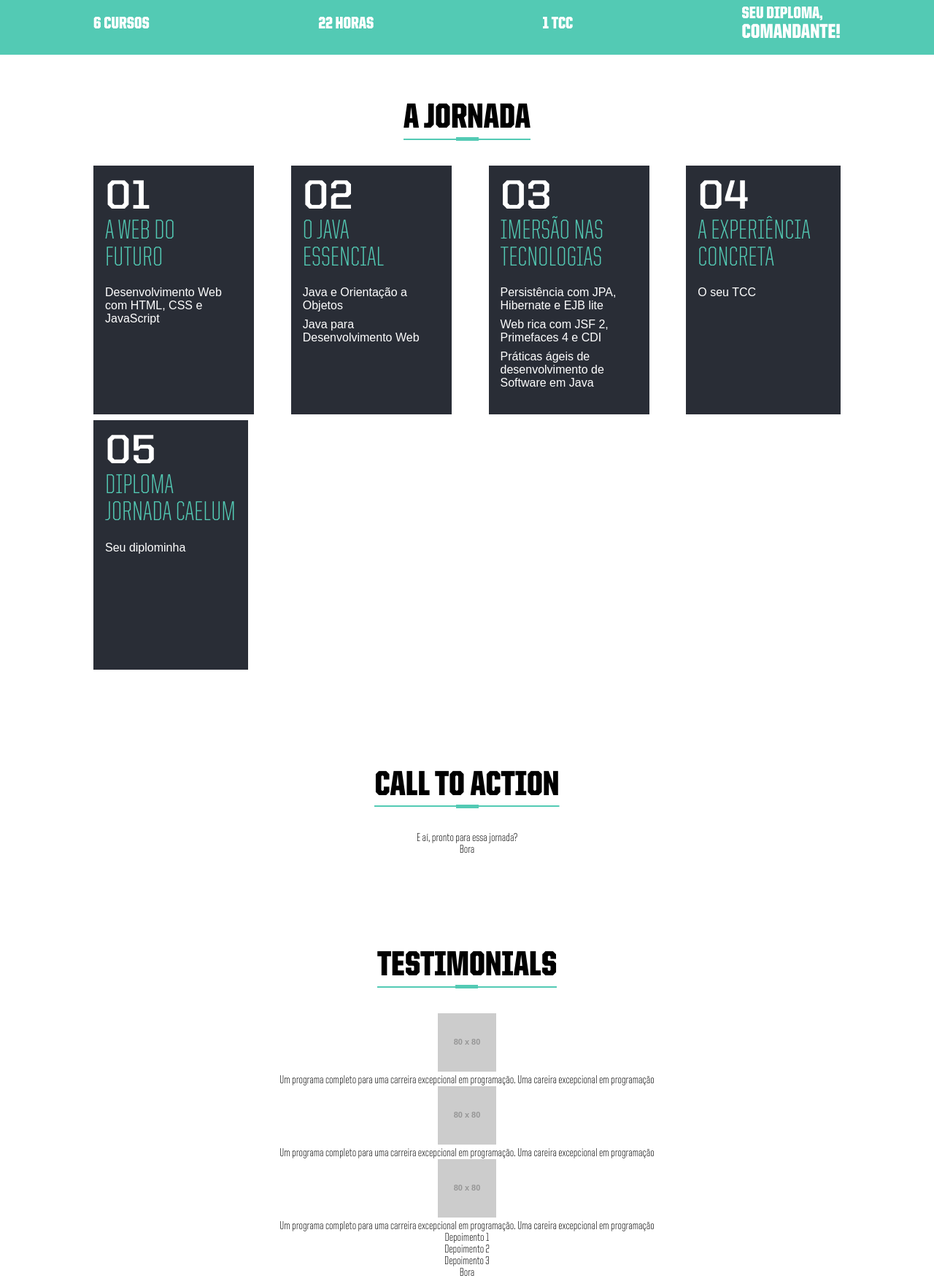
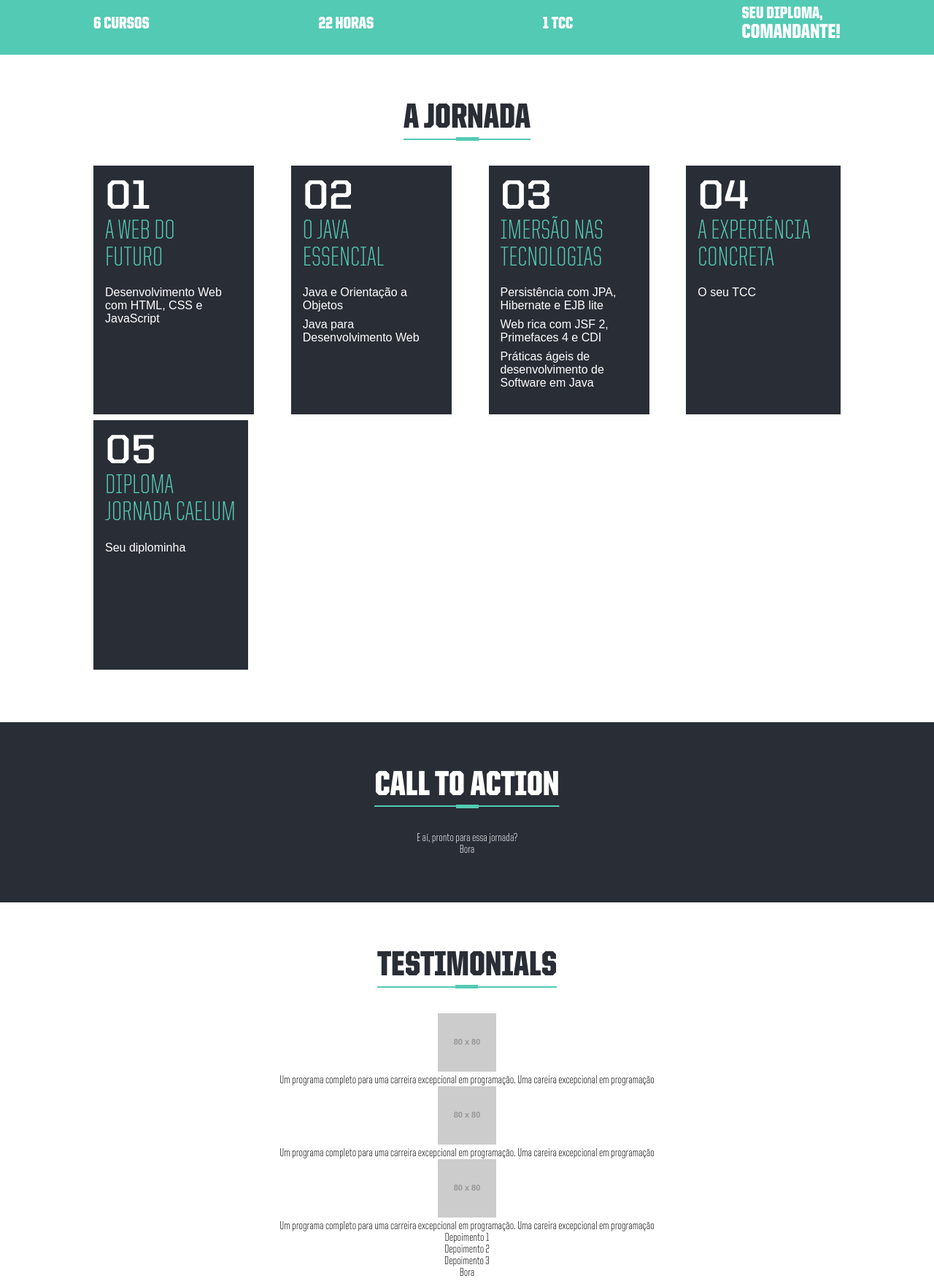
Before and after one commit to artdiniz/jornada, a plain HTML site: page index.html in a window 1280 px wide. Shown: the part 320-2076 px from the top of the page at 73% size. Drawn offline with Linux system fonts and the light colour scheme; placeholder pictures from the web are drawn by us.

Commit message:
Cores certas nas secoes

```diff
--- a/index.html
+++ b/index.html
@@ -12,6 +12,8 @@
 	<link rel="stylesheet" href="styles/journeyResume.css">
 	<link rel="stylesheet" href="styles/journeyTimeline.css">
 	<link rel="stylesheet" href="styles/journeyStep.css">
+	<link rel="stylesheet" href="styles/callToAction.css">
+	<link rel="stylesheet" href="styles/testimonialsContainer.css">
 </head>
 <body>
 	<section class="container intro">
--- /dev/null
+++ b/styles/callToAction.css
@@ -0,0 +1,4 @@
+.callToAction {
+	background-color: #292D36;
+	color: #FFF
+}
--- a/styles/journeyTimeline.css
+++ b/styles/journeyTimeline.css
@@ -1,3 +1,11 @@
+.journeyTimeline {
+	background-color: #FFF;
+}
+
+.journeyTimeline .title {
+	color: #292D36;
+}
+
 @media(min-width: 1125px){
 	.journeyTimeline-list {
 		text-align: justify;
--- /dev/null
+++ b/styles/testimonialsContainer.css
@@ -0,0 +1,7 @@
+.testimonialsContainer {
+	background-color: #FFF;
+}
+
+.testimonialsContainer .title {
+	color: #292D36;
+}
```
